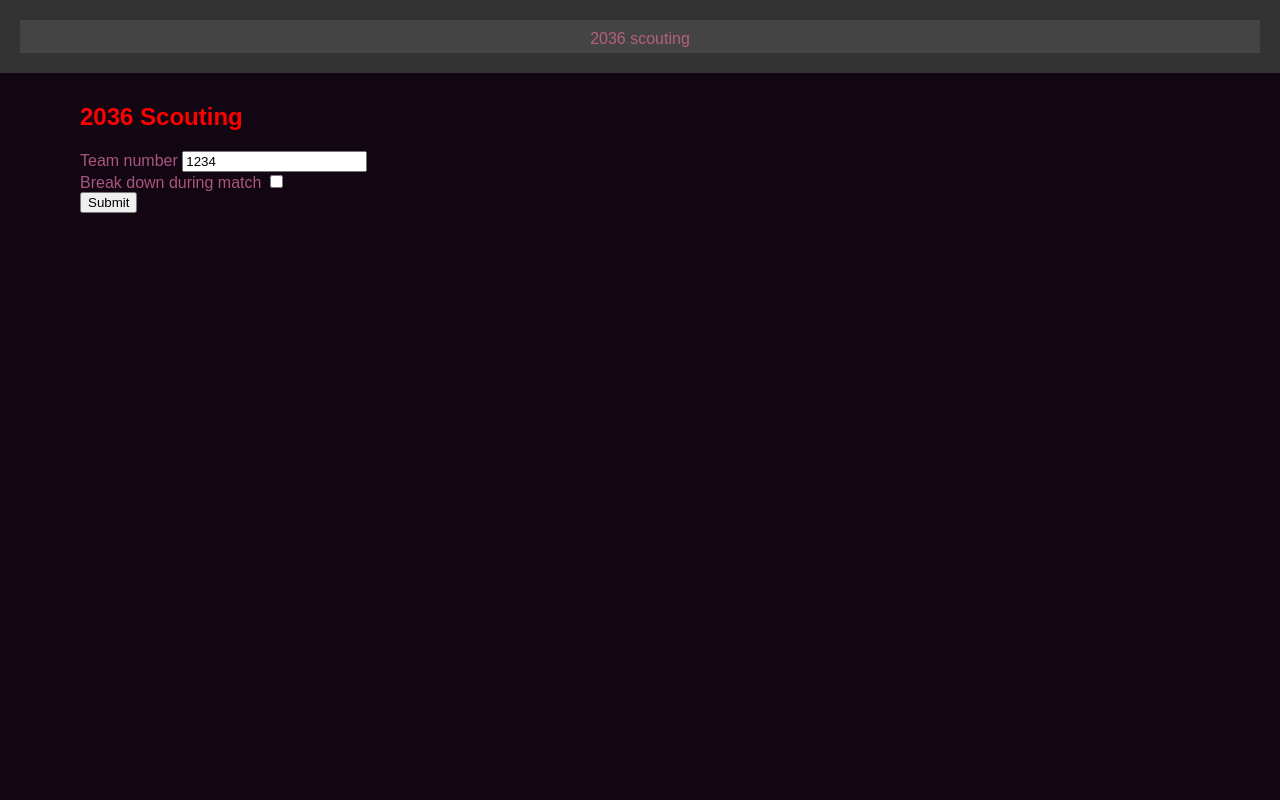
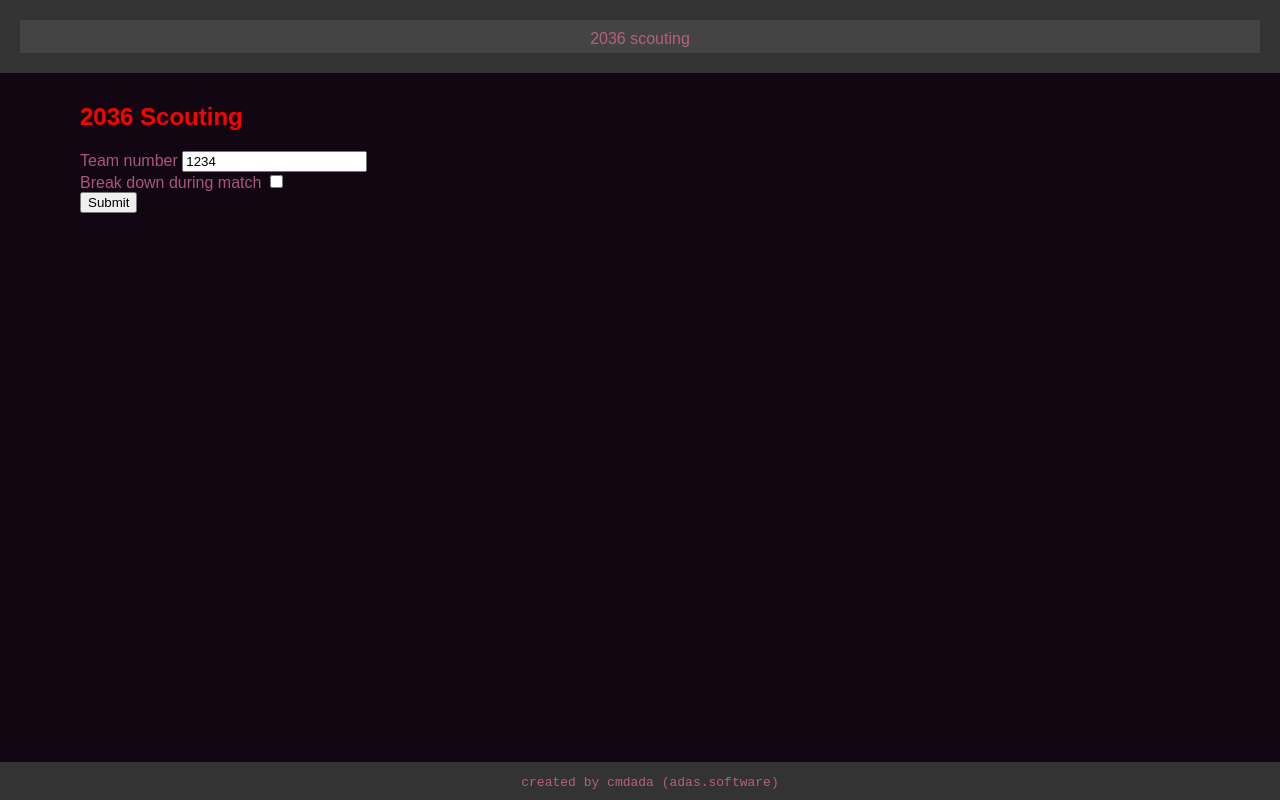
Before and after one commit to cmdada/2036scoutingFrontend, a plain HTML site: page index.html in a window 1280 px wide. Drawn offline with Linux system fonts and the light colour scheme.

Commit message:
footer moment

```diff
--- a/index.html
+++ b/index.html
@@ -25,5 +25,9 @@
           </div>
         </form>
     </section>
+    <footer>
+    	<code>created by cmdada (adas.software)
+    	</code>
+    </footer>
 </body>
 </html>
```
